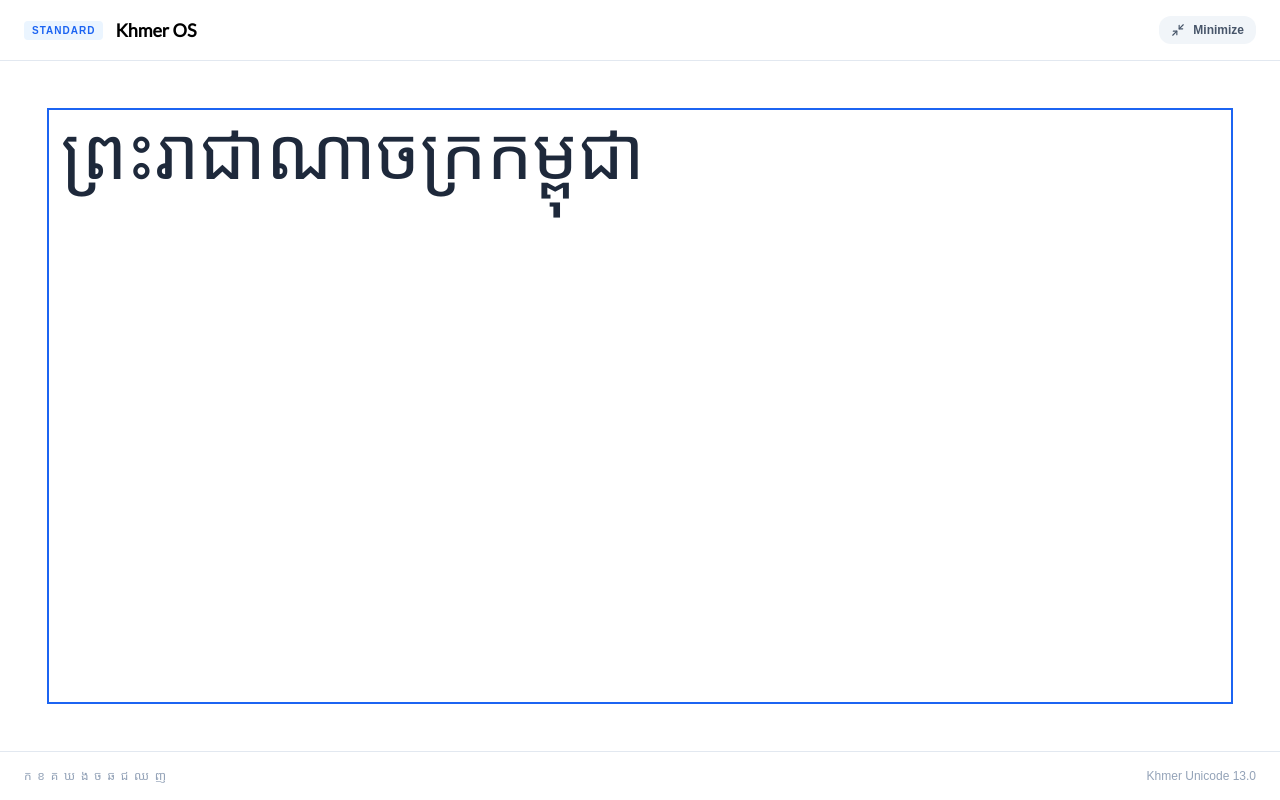
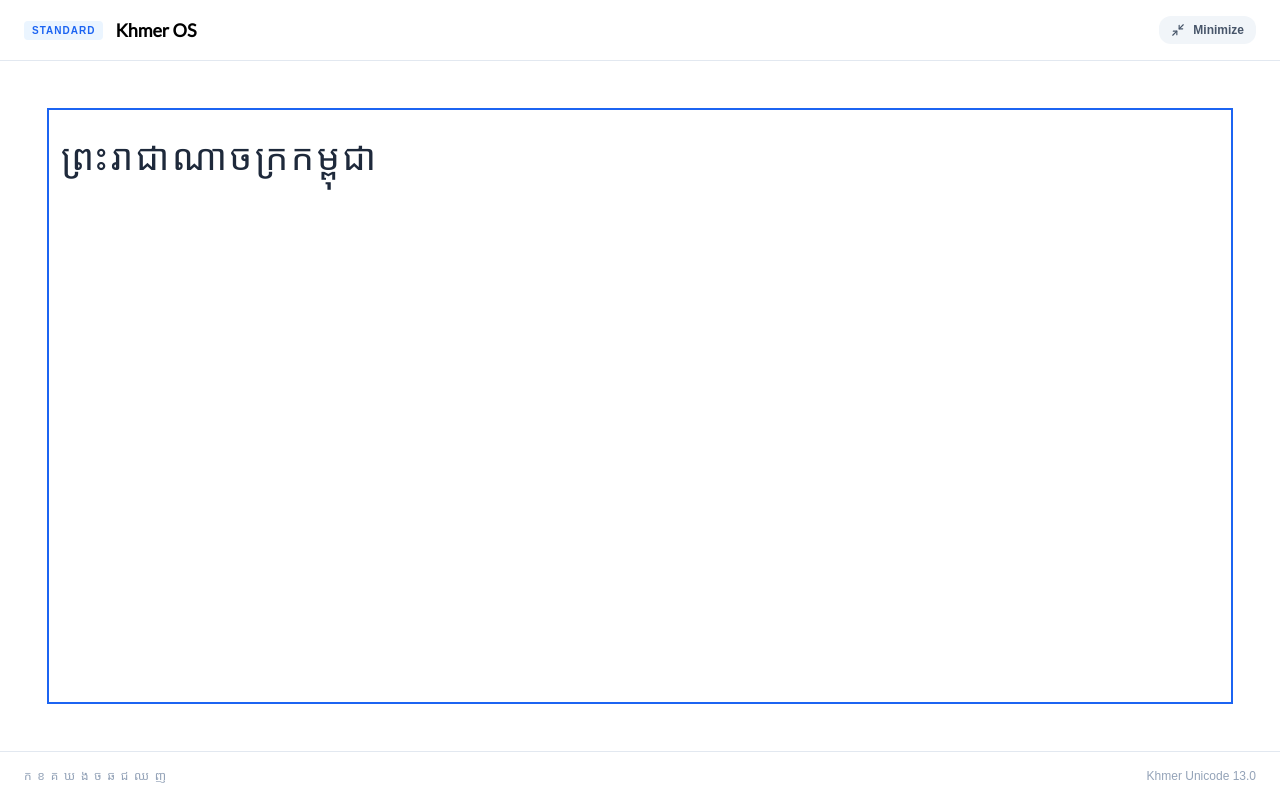
Before and after one commit to 7PiSeth/khmer-font, a React (Vite) app: page / in a window 1280 px wide. Both pictures are taken after a click on the element "ព្រះរាជាណាចក្រកម្ពុជា". Shown: the top 800 px of the page. Built offline with nearby package versions, Linux system fonts and the light colour scheme; a web font is replaced by a local one.

Commit message:
Enhance FontCard text styling for improved readability and user experience

```diff
--- a/src/components/layout/Body.jsx
+++ b/src/components/layout/Body.jsx
@@ -62,8 +62,13 @@ const FontCard = ({ font, downloadingId, onDownload }) => {
               autoFocus
               value={previewText}
               onChange={(e) => setPreviewText(e.target.value)}
-              className="flex-1 w-full bg-transparent outline-none resize-none text-slate-800 dark:text-slate-100 leading-relaxed placeholder-slate-300 dark:placeholder-slate-600 text-4xl sm:text-6xl md:text-7xl"
-              style={{ fontFamily: `'${font.googleFont}', sans-serif` }}
+              className="flex-1 w-full bg-transparent outline-none resize-none text-slate-800 dark:text-slate-100 placeholder-slate-300 dark:placeholder-slate-600 text-2xl sm:text-3xl md:text-4xl"
+              style={{
+                fontFamily: `'${font.googleFont}', sans-serif`,
+                letterSpacing: '0.08em',
+                lineHeight: '2.2',
+                wordSpacing: '0.3em',
+              }}
               placeholder="វាយអក្សរនៅទីនេះ..."
             />
           </div>
@@ -106,8 +111,8 @@ const FontCard = ({ font, downloadingId, onDownload }) => {
               onClick={() => onDownload(font)}
               disabled={downloadingId === font.id}
               className={`w-full flex items-center justify-center gap-2 py-3 px-6 rounded-xl sm:rounded-2xl font-bold transition-all ${downloadingId === font.id
-                  ? 'bg-emerald-500 text-white'
-                  : 'bg-slate-900 dark:bg-slate-800 text-white hover:bg-blue-600 active:scale-[0.97]'
+                ? 'bg-emerald-500 text-white'
+                : 'bg-slate-900 dark:bg-slate-800 text-white hover:bg-blue-600 active:scale-[0.97]'
                 }`}
               style={{ fontFamily: "'Lato', sans-serif" }}
             >
```
